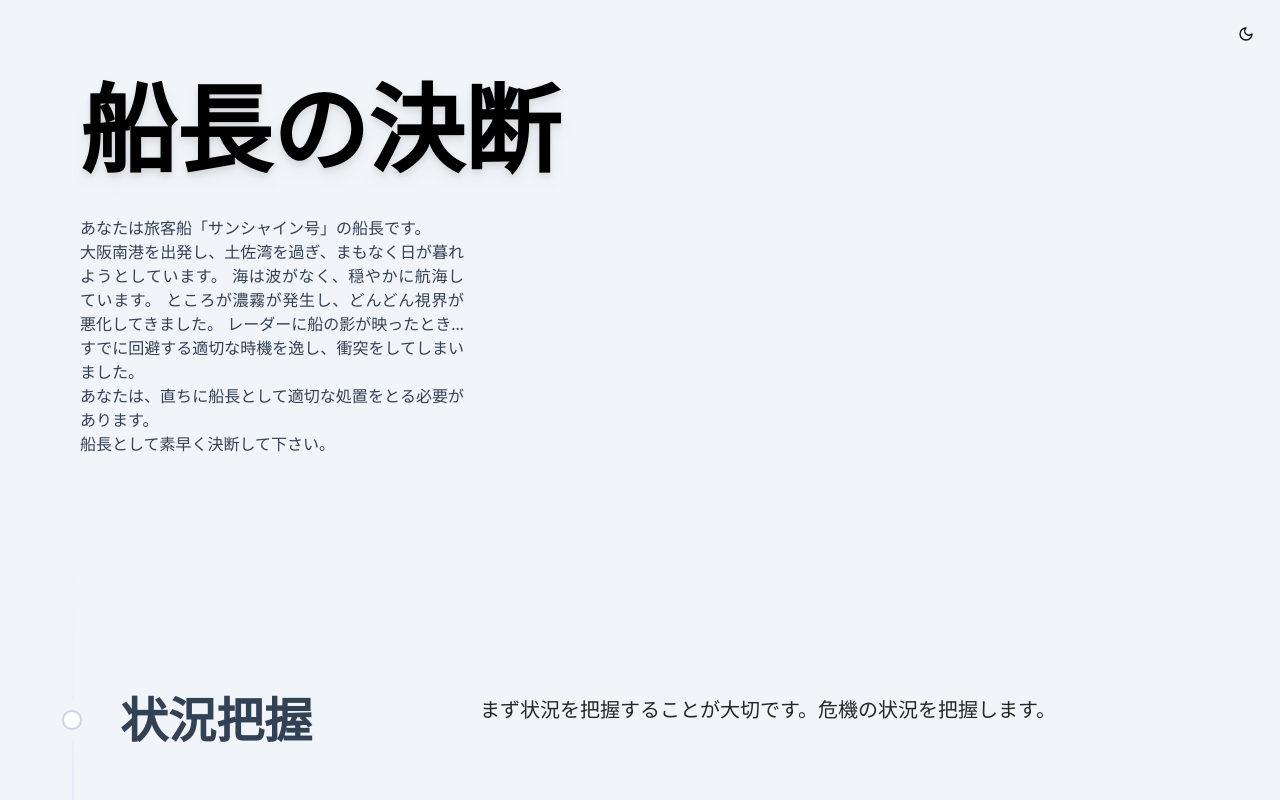
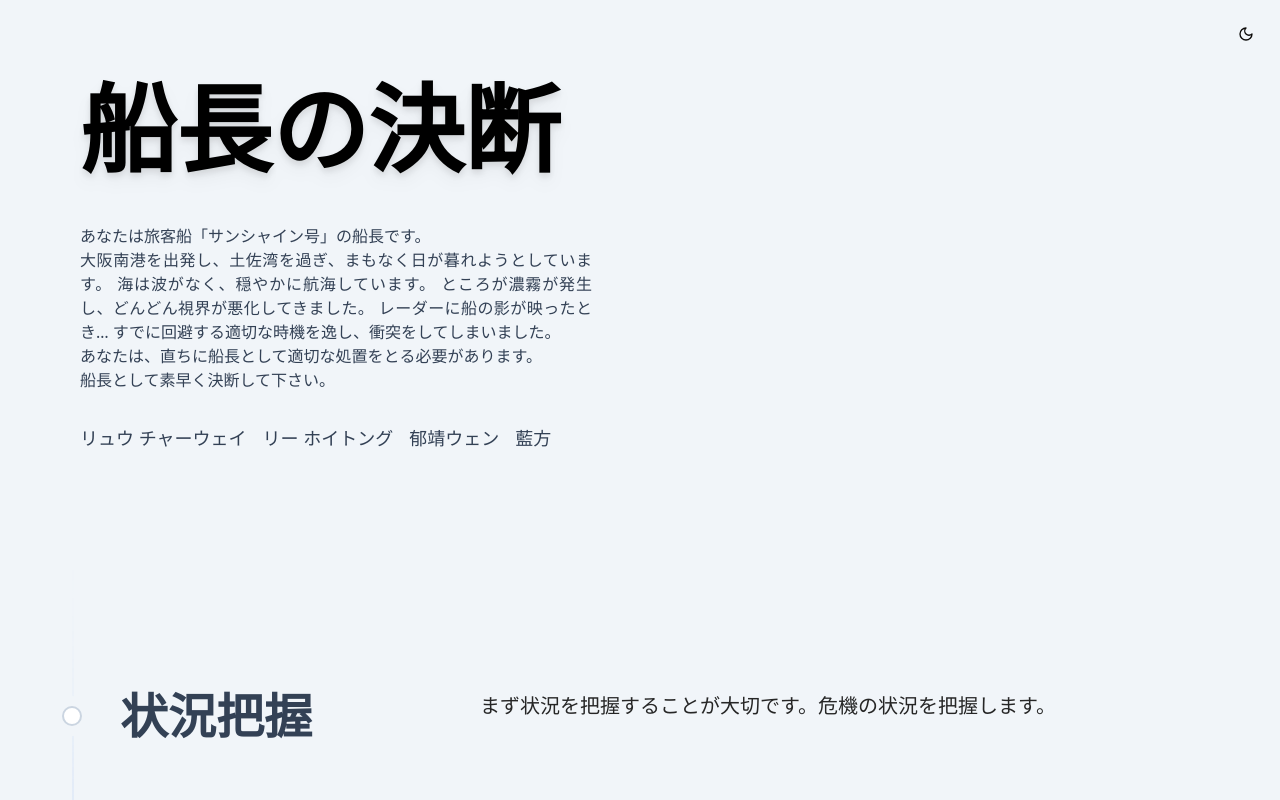
Before and after one commit to liuchiawei/captains-decision, a Next.js app: page / in a window 1280 px wide. Shown: the top 800 px of the page. Built offline with nearby package versions, Linux system fonts and the light colour scheme.

Commit message:
add team member name

```diff
--- a/src/components/ui/timeline.tsx
+++ b/src/components/ui/timeline.tsx
@@ -33,11 +33,11 @@ export const Timeline = ({ data }: { data: TimelineEntry[] }) => {
 
   return (
     <div className="w-full font-sans md:px-10" ref={containerRef}>
-      <div className="max-w-7xl mx-auto py-20 px-4 md:px-8 lg:px-10 flex flex-col items-center md:items-start gap-6">
+      <div className="max-w-7xl mx-auto py-20 px-4 md:px-8 lg:px-10 flex flex-col items-center md:items-start gap-8">
         <h2 className="text-6xl font-bold md:text-8xl mb-4 text-black dark:text-white max-w-4xl select-none drop-shadow-lg">
           船長の決断
         </h2>
-        <p className="text-slate-700 dark:text-slate-300 text-sm md:text-base max-w-sm md:max-w- text-justify">
+        <p className="text-slate-700 dark:text-slate-300 text-sm md:text-base max-w-sm md:max-w-lg text-justify">
           あなたは旅客船「サンシャイン号」の船長です。
           <br />
           大阪南港を出発し、土佐湾を過ぎ、まもなく日が暮れようとしています。
@@ -50,6 +50,12 @@ export const Timeline = ({ data }: { data: TimelineEntry[] }) => {
           <br />
           船長として素早く決断して下さい。
         </p>
+        <div className="flex flex-col md:flex-row items-center text-slate-700 dark:text-slate-300 md:text-lg max-w-sm md:max-w-lg text-justify md:gap-4 gap-2">
+          <h3>リュウ チャーウェイ</h3>
+          <h3>リー ホイトング</h3>
+          <h3>郁靖ウェン</h3>
+          <h3>藍方</h3>
+        </div>
       </div>
 
       <div ref={ref} className="relative max-w-7xl mx-auto pb-20">
```
